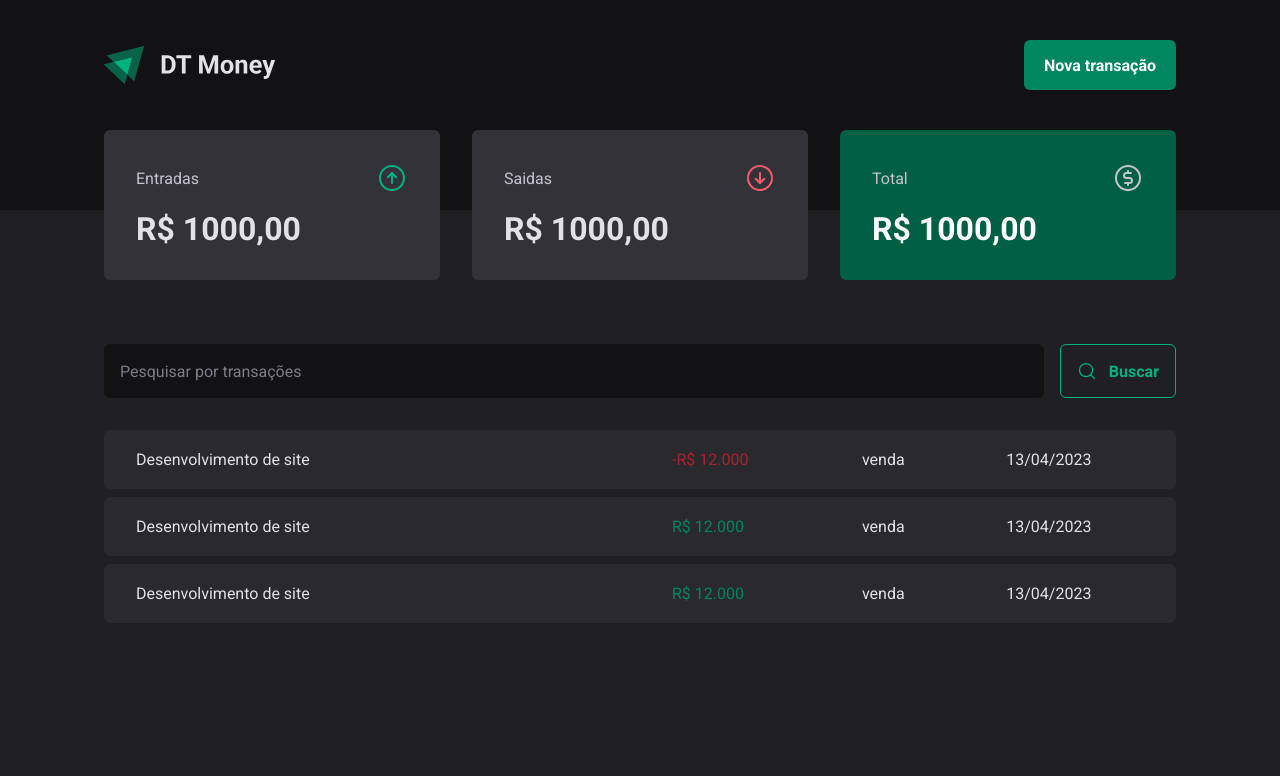
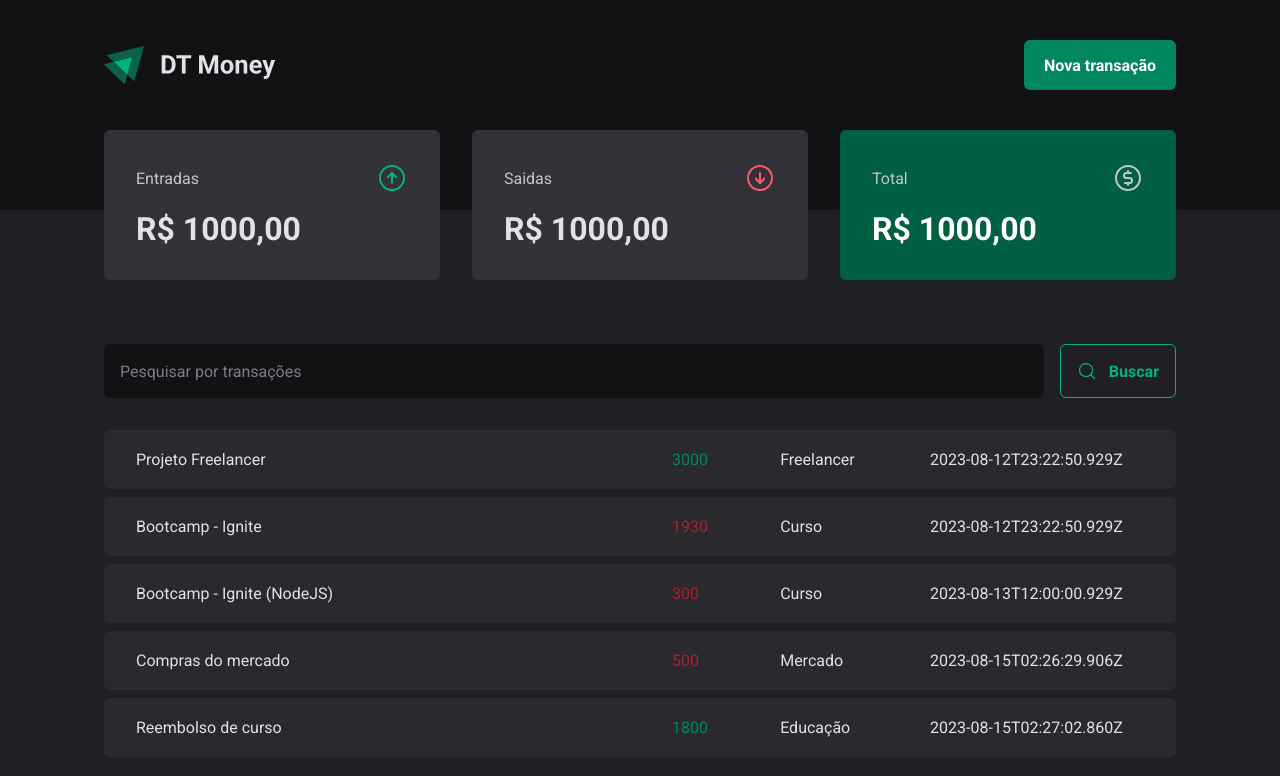
Before and after one commit to DanielFariias/dt-money, a React (Vite) app: page / in a window 1280 px wide. Shown: the top 776 px of the page. Built offline with nearby package versions, Linux system fonts and the light colour scheme; data requests are answered from the project's data file.

Commit message:
feat: Population transaction table

```diff
--- a/package.json
+++ b/package.json
@@ -6,6 +6,7 @@
   "scripts": {
     "dev": "vite",
     "build": "tsc && vite build",
+    "dev:server": "npx json-server server.json -d 500",
     "lint": "eslint . --ext ts,tsx --report-unused-disable-directives --max-warnings 0",
     "preview": "vite preview"
   },
@@ -28,6 +29,7 @@
     "eslint": "^8.46.0",
     "eslint-plugin-react-hooks": "^4.6.0",
     "eslint-plugin-react-refresh": "^0.4.3",
+    "json-server": "^0.17.3",
     "typescript": "^5.0.2",
     "vite": "^4.4.5"
   }
--- /dev/null
+++ b/server.json
@@ -0,0 +1,44 @@
+{
+  "transactions": [
+    {
+      "id": 1,
+      "description": "Projeto Freelancer",
+      "price": 3000,
+      "category": "Freelancer",
+      "type": "income",
+      "createdAt": "2023-08-12T23:22:50.929Z"
+    },
+    {
+      "id": 2,
+      "description": "Bootcamp - Ignite",
+      "price": 1930,
+      "category": "Curso",
+      "type": "outcome",
+      "createdAt": "2023-08-12T23:22:50.929Z"
+    },
+    {
+      "id": 3,
+      "description": "Bootcamp - Ignite (NodeJS)",
+      "price": 300,
+      "category": "Curso",
+      "type": "outcome",
+      "createdAt": "2023-08-13T12:00:00.929Z"
+    },
+    {
+      "description": "Compras do mercado",
+      "price": 500,
+      "category": "Mercado",
+      "type": "outcome",
+      "createdAt": "2023-08-15T02:26:29.906Z",
+      "id": 4
+    },
+    {
+      "description": "Reembolso de curso",
+      "price": 1800,
+      "category": "Educação",
+      "type": "income",
+      "createdAt": "2023-08-15T02:27:02.860Z",
+      "id": 5
+    }
+  ]
+}
--- /dev/null
+++ b/src/@types/transaction.ts
@@ -0,0 +1,8 @@
+export interface ITransaction {
+  id: number
+  description: string
+  type: 'income' | 'outcome'
+  price: number
+  category: string
+  createdAt: string
+}
--- a/src/components/transactions-table/index.tsx
+++ b/src/components/transactions-table/index.tsx
@@ -1,36 +1,29 @@
+import { ITransaction } from '../../@types/transaction'
 import { SearchForm } from '../search-form'
 import * as S from './styles'
 
-export function TransactionsTable() {
+interface ITransactionsTableProps {
+  transactions: ITransaction[]
+}
+
+export function TransactionsTable({ transactions }: ITransactionsTableProps) {
   return (
     <S.Container className="container">
       <SearchForm />
       <S.Table>
         <tbody>
-          <tr>
-            <td width="50%">Desenvolvimento de site</td>
-            <td>
-              <S.PriceHighLight variant="outcome">-R$ 12.000</S.PriceHighLight>
-            </td>
-            <td>venda</td>
-            <td>13/04/2023</td>
-          </tr>
-          <tr>
-            <td width="50%">Desenvolvimento de site</td>
-            <td>
-              <S.PriceHighLight variant="income">R$ 12.000</S.PriceHighLight>
-            </td>
-            <td>venda</td>
-            <td>13/04/2023</td>
-          </tr>
-          <tr>
-            <td width="50%">Desenvolvimento de site</td>
-            <td>
-              <S.PriceHighLight variant="income">R$ 12.000</S.PriceHighLight>
-            </td>
-            <td>venda</td>
-            <td>13/04/2023</td>
-          </tr>
+          {transactions.map((transaction) => (
+            <tr key={transaction.id}>
+              <td width="50%">{transaction.description}</td>
+              <td>
+                <S.PriceHighLight variant={transaction.type}>
+                  {transaction.price}
+                </S.PriceHighLight>
+              </td>
+              <td>{transaction.category}</td>
+              <td>{transaction.createdAt}</td>
+            </tr>
+          ))}
         </tbody>
       </S.Table>
     </S.Container>
--- a/src/pages/home/index.tsx
+++ b/src/pages/home/index.tsx
@@ -1,15 +1,36 @@
+import { useEffect, useState } from 'react'
+
 import { Header } from '../../components/header'
 import { Summary } from '../../components/summary'
 import { TransactionsTable } from '../../components/transactions-table'
+import transactionsService from '../../services/transactions-service'
+
 import * as S from './styles'
+import { ITransaction } from '../../@types/transaction'
 
 export function Home() {
+  const [transactions, setTransactions] = useState<ITransaction[]>([])
+
+  async function getAllTransactions() {
+    try {
+      const contactsList = await transactionsService.listAll()
+
+      setTransactions(contactsList)
+    } catch (error) {
+      console.log(error)
+    }
+  }
+
+  useEffect(() => {
+    getAllTransactions()
+  }, [])
+
   return (
     <S.Container>
       <Header />
       <Summary />
 
-      <TransactionsTable />
+      <TransactionsTable transactions={transactions} />
     </S.Container>
   )
 }
```
Also changed, not shown: 1 other file (tests, documents, lock files or other folders).
